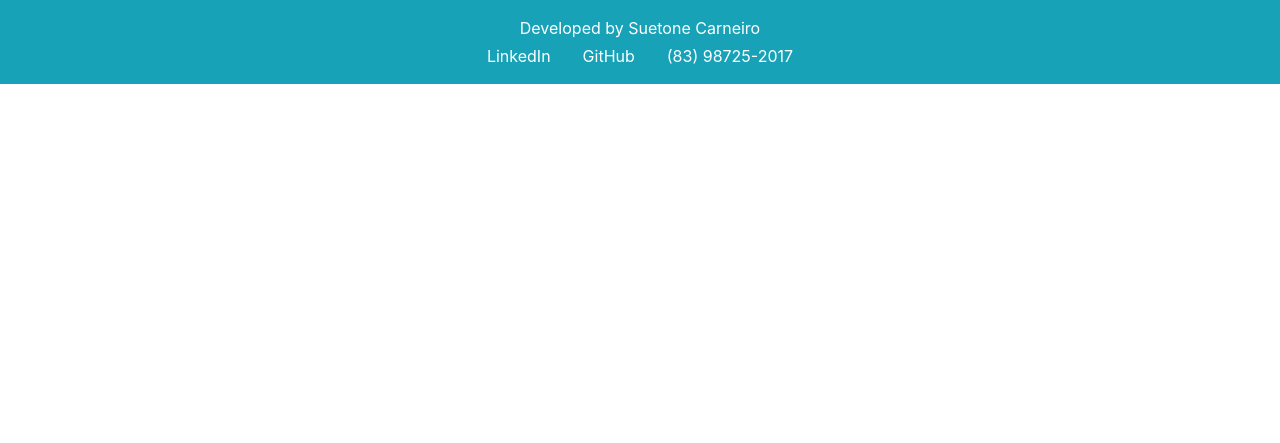
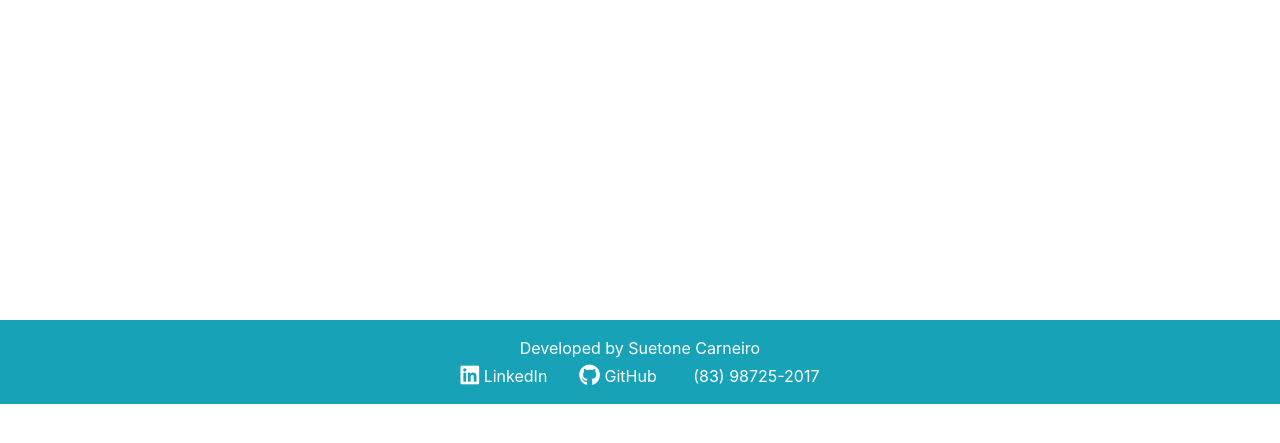
Before and after one commit to SuetoneCarneiro/Genius-Lab-biblioteca, a Django app: template biblioteca/templates/biblioteca/modelo.html in a window 1280 px wide. Shown: the part 58-501 px from the top of the page. Run offline with Django 3.2, Linux system fonts and the light colour scheme; the template is opened without the code that fills it, so the values that code supplies are empty; some libraries are stand-ins or nearby versions.

Commit message:
:wrench: chore: adição do font awesome e pequenas alterações no HTML

```diff
--- a/biblioteca/templates/biblioteca/modelo.html
+++ b/biblioteca/templates/biblioteca/modelo.html
@@ -10,6 +10,7 @@
     <title>Modelo - Navbar e Footer</title>
     {% endblock %}
 
+    <link rel="stylesheet" href="//use.fontawesome.com/releases/v5.0.7/css/all.css">
     <link rel="stylesheet" href="{% static 'css/bootstrap.min.css' %}">
     <style>
         /* Estilo para hover nos links da navbar */
@@ -72,7 +73,7 @@
 
 
 {% block footer %}
-<footer class="bg-info text-white text-center py-3 mt-auto">
+<footer class="bg-info text-white text-center py-3" style="margin-top: 25%;">
   <div class="container">
       <p class="mb-1">Developed by Suetone Carneiro</p>
       <div class="d-flex justify-content-center">
--- a/pages/templates/pages/index.html
+++ b/pages/templates/pages/index.html
@@ -40,6 +40,6 @@
 
         </div>
     </div>
-    <div class="flex text-right mr-4">Developed by Suetone Carneiro</div>
+
 </body>
 </html>
--- a/users/templates/users/login_leitor.html
+++ b/users/templates/users/login_leitor.html
@@ -36,7 +36,7 @@
             </form>
             <!-- Link para cadastro -->
             <div class="text-center mt-3">
-                <p class="mb-0">Ainda não tem cadastro? <a href="">Cadastre-se</a></p>
+                <p class="mb-0">Ainda não tem cadastro? <span class="font-italic">Procure um bibliotecário :)</span></p>
             </div>
         </div>
     </div>
```
